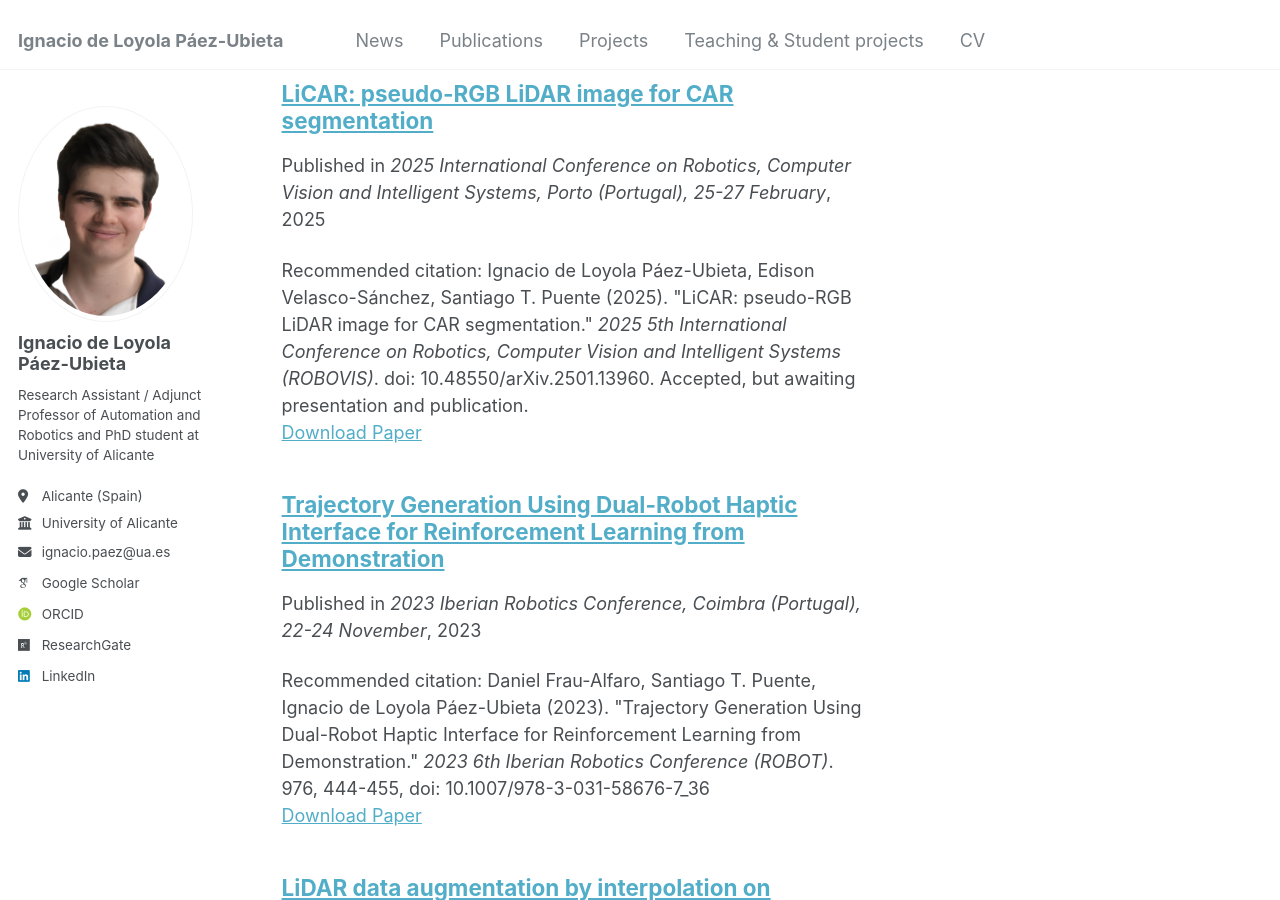
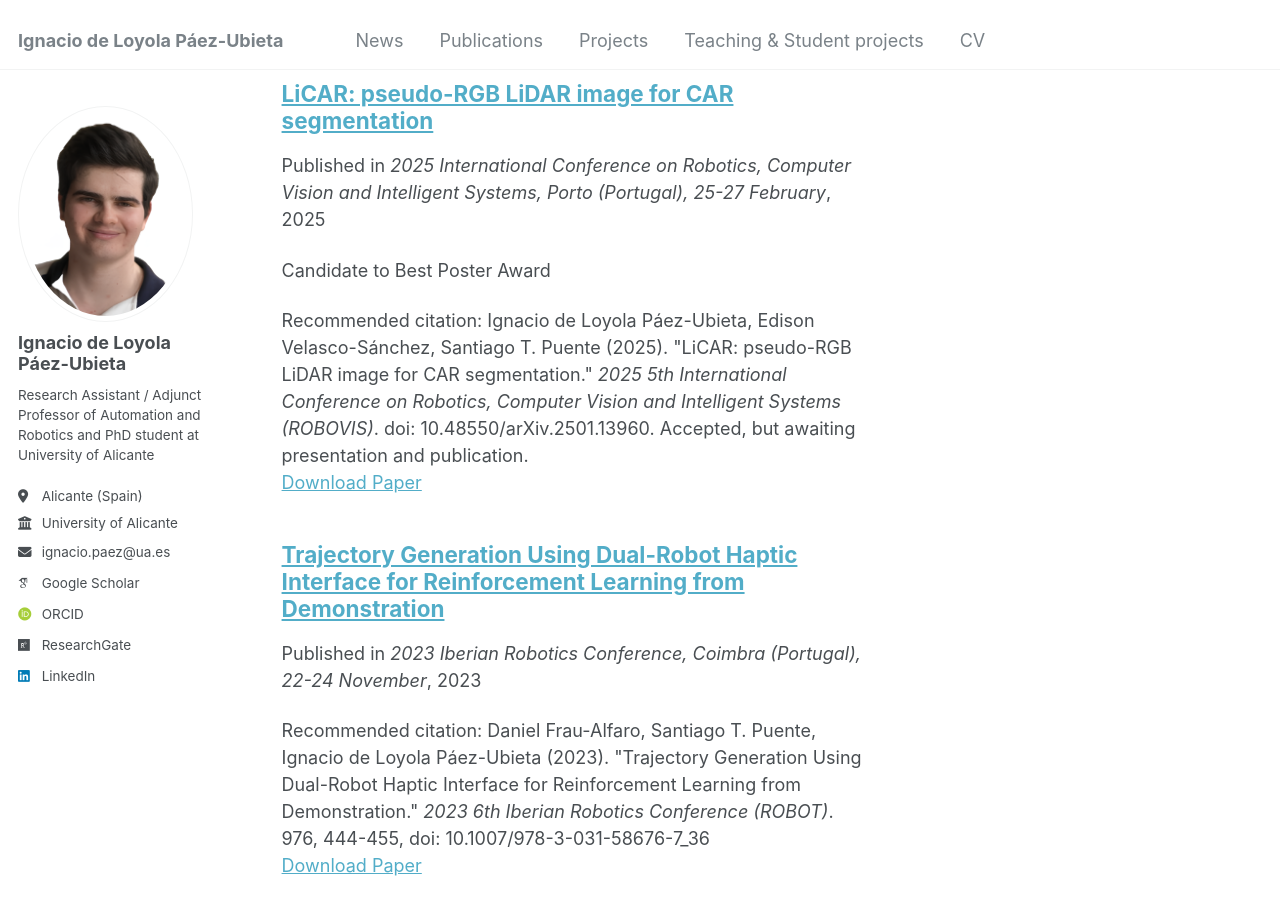
Before and after one commit to ignpaub/ignpaub.github.io, a Jekyll site: the page built from _pages/publications.html, in a window 1280 px wide and 900 px high, scrolled down 2114 px. Built offline with Jekyll 4.4.1, drawn with Linux system fonts in a browser that asks for light colours; some web fonts are replaced.

Commit message:
Update 2025-02-27-LiCAR_pseudo_RGB_LiDAR_image_for_CAR_segmentation.md

```diff
--- a/_publications/2025-02-27-LiCAR_pseudo_RGB_LiDAR_image_for_CAR_segmentation.md
+++ b/_publications/2025-02-27-LiCAR_pseudo_RGB_LiDAR_image_for_CAR_segmentation.md
@@ -3,7 +3,7 @@ title: "LiCAR: pseudo-RGB LiDAR image for CAR segmentation"
 collection: publications
 category: conferences
 permalink: /publication/2025_robovis
-excerpt: ' '
+excerpt: 'Candidate to Best Poster Award'
 date: 2025-02-27
 venue: '2025 International Conference on Robotics, Computer Vision and Intelligent Systems, Porto (Portugal), 25-27 February'
 paperurl: 'http://ignpaub.github.io/files/2025_robovis.pdf'
```
